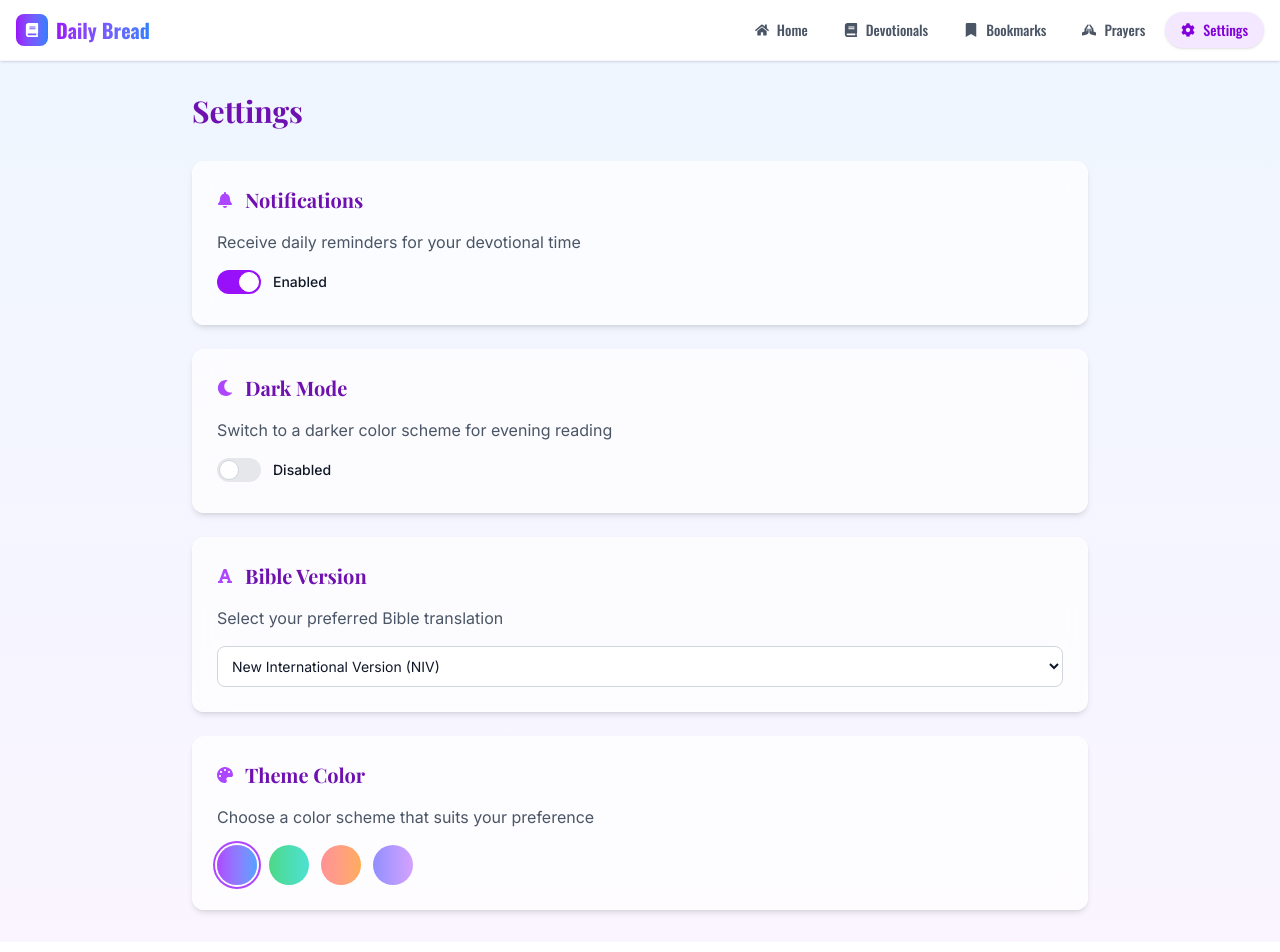
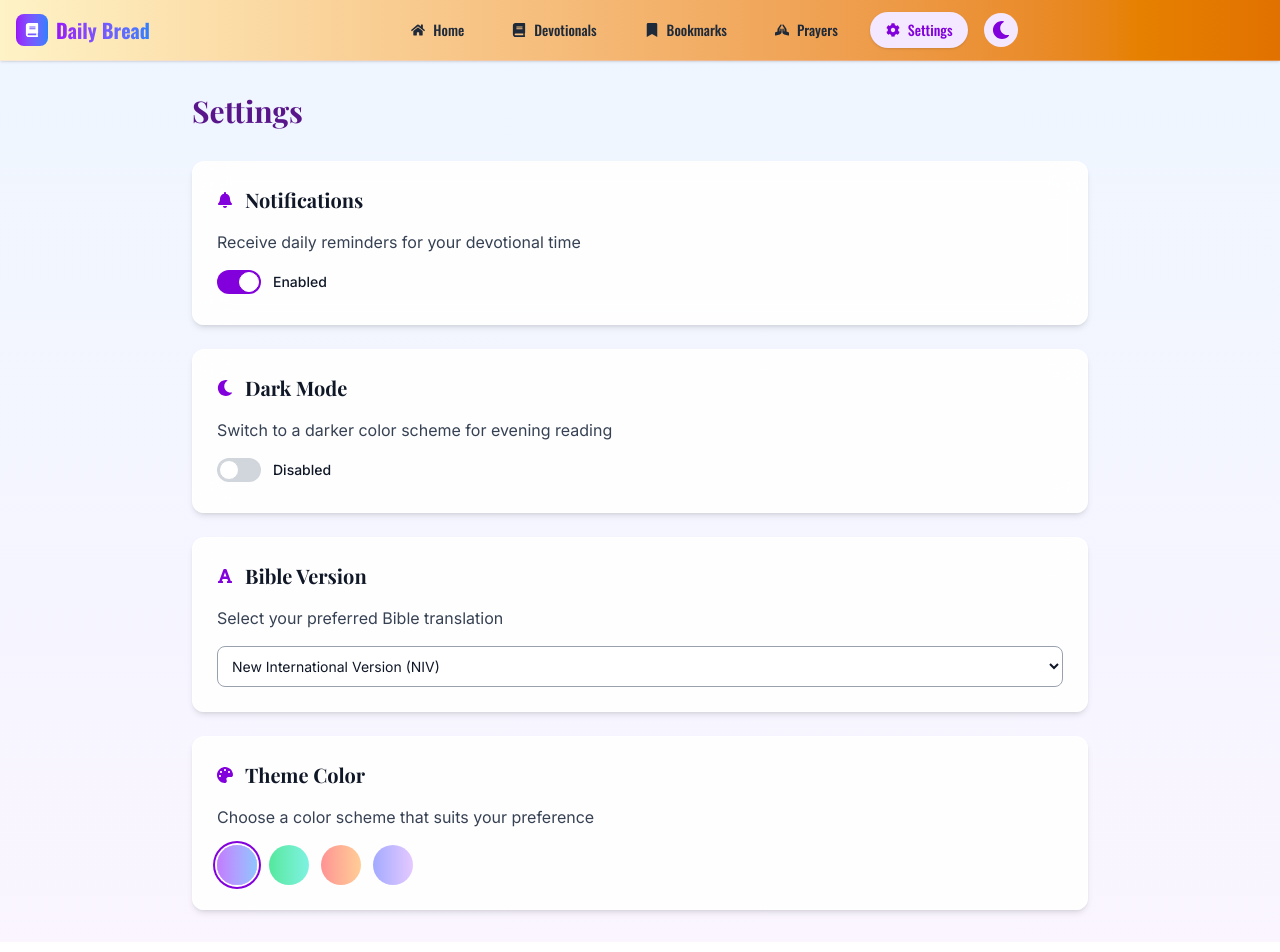
Before and after one commit to HerbertSegismar/daily-bidevo, a React (Vite) app: page /settings in a window 1280 px wide. Shown: the top 952 px of the page. Built offline with nearby package versions, Linux system fonts and the light colour scheme; a web font is replaced by a local one.

Commit message:
toggle for themes on navbar

```diff
--- a/src/components/Navbar.tsx
+++ b/src/components/Navbar.tsx
@@ -1,3 +1,4 @@
+// src/components/Navbar.tsx
 import { useState, useEffect, useRef } from "react";
 import { Link, useLocation } from "react-router-dom";
 import { gsap } from "gsap";
@@ -9,7 +10,10 @@ import {
   FaPrayingHands,
   FaBars,
   FaTimes,
+  FaMoon,
+  FaSun, // Add FaSun icon
 } from "react-icons/fa";
+import { useTheme } from "../contexts/ThemeContext"; // Import useTheme
 import type { NavItem } from "../types";
 
 const Navbar = () => {
@@ -17,6 +21,7 @@ const Navbar = () => {
   const location = useLocation();
   const navbarRef = useRef<HTMLDivElement>(null);
   const menuRef = useRef<HTMLDivElement>(null);
+  const { theme, toggleTheme } = useTheme(); // Get theme and toggle function
 
   const navItems: NavItem[] = [
     { label: "Home", path: "/", icon: <FaHome /> },
@@ -63,7 +68,7 @@ const Navbar = () => {
   return (
     <nav
       ref={navbarRef}
-      className="bg-white/80 backdrop-blur-md border-b border-purple-200/30 sticky top-0 z-50 shadow-sm"
+      className="bg-gradient-to-r from-amber-100 to-amber-600 backdrop-blur-md border-b border-purple-200/30 sticky top-0 z-50 shadow-sm"
     >
       <div className="container mx-auto px-4 py-3">
         <div className="flex justify-between items-center">
@@ -77,7 +82,7 @@ const Navbar = () => {
           </Link>
 
           {/* Desktop Navigation */}
-          <div className="hidden md:flex items-center space-x-1">
+          <div className="hidden md:flex items-center space-x-4">
             {navItems.map((item) => (
               <Link
                 key={item.path}
@@ -85,22 +90,42 @@ const Navbar = () => {
                 className={`flex items-center px-4 py-2 rounded-full text-sm font-medium transition-all duration-300 ${
                   location.pathname === item.path
                     ? "bg-purple-100 text-purple-700 shadow-sm"
-                    : "text-gray-600 hover:text-purple-700 hover:bg-purple-50"
+                    : "text-gray-800 hover:text-purple-700 hover:bg-purple-50"
                 }`}
               >
                 <span className="mr-2">{item.icon}</span>
                 {item.label}
               </Link>
             ))}
+
+            {/* Theme Toggle Switch */}
+            <button
+              onClick={toggleTheme}
+              className="p-2 rounded-full bg-purple-100 text-purple-700 hover:bg-purple-200 transition-colors duration-300"
+              aria-label="Toggle theme"
+            >
+              {theme === "dark" ? <FaSun size={18} /> : <FaMoon size={18} />}
+            </button>
           </div>
 
-          {/* Mobile Menu Button */}
+          {/* Mobile Menu Button and Theme Toggle */}
+          <div className="flex items-center space-x-2">
+            {/* Theme Toggle for Mobile */}
+            <button
+              onClick={toggleTheme}
+              className="md:hidden p-2 rounded-full bg-purple-100 text-purple-700 mr-2"
+              aria-label="Toggle theme"
+            >
+              {theme === "dark" ? <FaSun size={18} /> : <FaMoon size={18} />}
+            </button>
+
             <button
               onClick={toggleMenu}
               className="md:hidden p-2 rounded-lg bg-purple-100 text-purple-700"
             >
               {isMenuOpen ? <FaTimes /> : <FaBars />}
             </button>
+          </div>
         </div>
 
         {/* Mobile Navigation */}
--- a/src/pages/Devotionals.tsx
+++ b/src/pages/Devotionals.tsx
@@ -16,25 +16,25 @@ const Devotionals = () => {
       case "green":
         return {
           gradient: "from-green-500 to-teal-400",
-          text: "text-green-700",
+          text: "text-green-500",
           lightBg: "bg-green-50",
         };
       case "red":
         return {
           gradient: "from-red-500 to-orange-400",
-          text: "text-red-700",
+          text: "text-red-500",
           lightBg: "bg-red-50",
         };
       case "indigo":
         return {
           gradient: "from-indigo-500 to-purple-400",
-          text: "text-indigo-700",
+          text: "text-indigo-500",
           lightBg: "bg-indigo-50",
         };
       default: // purple
         return {
           gradient: "from-purple-500 to-blue-400",
-          text: "text-purple-700",
+          text: "text-purple-500",
           lightBg: "bg-purple-50",
         };
     }
@@ -138,7 +138,7 @@ const Devotionals = () => {
                   {devotional.title}
                 </h2>
                 <div
-                  className={`flex items-center text-sm text-gray-500 ${colorClasses.lightBg}/50 dark:bg-gray-600/50 px-2 py-1 rounded-full`}
+                  className={`flex items-center text-sm text-slate-200 ${colorClasses.lightBg}/50 dark:bg-gray-500/50 px-2 py-1 rounded-full`}
                 >
                   <FaCalendar className={`mr-1 ${colorClasses.text}`} />
                   {devotional.date}
--- a/src/pages/Home.tsx
+++ b/src/pages/Home.tsx
@@ -33,28 +33,28 @@ const Home = () => {
       case "green":
         return {
           gradient: "from-green-500 to-teal-400",
-          text: "text-green-700",
+          text: "text-green-400",
           lightBg: "bg-green-50",
           lightBorder: "border-green-100",
         };
       case "red":
         return {
           gradient: "from-red-500 to-orange-400",
-          text: "text-red-700",
+          text: "text-red-400",
           lightBg: "bg-red-50",
           lightBorder: "border-red-100",
         };
       case "indigo":
         return {
           gradient: "from-indigo-500 to-purple-400",
-          text: "text-indigo-700",
+          text: "text-indigo-400",
           lightBg: "bg-indigo-50",
           lightBorder: "border-indigo-100",
         };
       default: // purple
         return {
           gradient: "from-purple-500 to-blue-400",
-          text: "text-purple-700",
+          text: "text-purple-400",
           lightBg: "bg-purple-50",
           lightBorder: "border-purple-100",
         };
--- a/src/pages/Settings.tsx
+++ b/src/pages/Settings.tsx
@@ -57,27 +57,55 @@ const Settings = () => {
   const colorSchemes = [
     {
       name: "purple" as ColorScheme,
+      light: {
+        from: "from-purple-400",
+        to: "to-blue-300",
+        bg: "bg-gradient-to-r from-purple-400 to-blue-300",
+      },
+      dark: {
         from: "from-purple-500",
         to: "to-blue-400",
         bg: "bg-gradient-to-r from-purple-500 to-blue-400",
       },
+    },
     {
       name: "green" as ColorScheme,
+      light: {
+        from: "from-green-400",
+        to: "to-teal-300",
+        bg: "bg-gradient-to-r from-green-400 to-teal-300",
+      },
+      dark: {
         from: "from-green-500",
         to: "to-teal-400",
         bg: "bg-gradient-to-r from-green-500 to-teal-400",
       },
+    },
     {
       name: "red" as ColorScheme,
+      light: {
         from: "from-red-400",
+        to: "to-orange-300",
+        bg: "bg-gradient-to-r from-red-400 to-orange-300",
+      },
+      dark: {
+        from: "from-red-500",
         to: "to-orange-400",
         bg: "bg-gradient-to-r from-red-500 to-orange-400",
       },
+    },
     {
       name: "indigo" as ColorScheme,
+      light: {
+        from: "from-indigo-400",
+        to: "to-purple-300",
+        bg: "bg-gradient-to-r from-indigo-400 to-purple-300",
+      },
+      dark: {
         from: "from-indigo-500",
         to: "to-purple-400",
         bg: "bg-gradient-to-r from-indigo-500 to-purple-400",
+      },
     },
   ];
 
@@ -93,21 +121,21 @@ const Settings = () => {
       <div className="max-w-4xl mx-auto">
         <h1
           ref={titleRef}
-         className="text-3xl font-bold text-purple-800 dark:text-purple-300 mb-8"
+          className="text-3xl font-bold text-purple-900 dark:text-purple-300 mb-8"
         >
           Settings
         </h1>
 
         <div ref={cardsRef} className="grid grid-cols-1 gap-6">
           {/* Notifications Setting */}
-         <div className="bg-white/70 dark:bg-gray-700/70 backdrop-blur-lg rounded-xl shadow-md p-6 border border-white/30 dark:border-gray-600/30">
+          <div className="bg-white/90 dark:bg-gray-700/70 backdrop-blur-lg rounded-xl shadow-md p-6 border border-white/30 dark:border-gray-600/30">
             <div className="flex items-center mb-4">
-             <FaBell className="text-purple-500 dark:text-purple-400 mr-3" />
-             <h2 className="text-xl font-semibold text-purple-800 dark:text-purple-200">
+              <FaBell className="text-purple-700 dark:text-purple-400 mr-3" />
+              <h2 className="text-xl font-semibold text-gray-900 dark:text-purple-200">
                 Notifications
               </h2>
             </div>
-           <p className="text-gray-600 dark:text-gray-300 mb-4">
+            <p className="text-gray-700 dark:text-gray-300 mb-4">
               Receive daily reminders for your devotional time
             </p>
             <label className="relative inline-flex items-center cursor-pointer">
@@ -117,7 +145,7 @@ const Settings = () => {
                 checked={notifications}
                 onChange={() => setNotifications(!notifications)}
               />
-             <div className="w-11 h-6 bg-gray-200 peer-focus:outline-none rounded-full peer peer-checked:after:translate-x-full peer-checked:after:border-white after:content-[''] after:absolute after:top-[2px] after:left-[2px] after:bg-white after:border-gray-300 after:border after:rounded-full after:h-5 after:w-5 after:transition-all peer-checked:bg-purple-600"></div>
+              <div className="w-11 h-6 bg-gray-300 peer-focus:outline-none rounded-full peer peer-checked:after:translate-x-full peer-checked:after:border-white after:content-[''] after:absolute after:top-[2px] after:left-[2px] after:bg-white after:border-gray-300 after:border after:rounded-full after:h-5 after:w-5 after:transition-all peer-checked:bg-purple-700"></div>
               <span className="ml-3 text-sm font-medium text-gray-900 dark:text-gray-300">
                 {notifications ? "Enabled" : "Disabled"}
               </span>
@@ -125,14 +153,14 @@ const Settings = () => {
           </div>
 
           {/* Dark Mode Setting */}
-         <div className="bg-white/70 dark:bg-gray-700/70 backdrop-blur-lg rounded-xl shadow-md p-6 border border-white/30 dark:border-gray-600/30">
+          <div className="bg-white/90 dark:bg-gray-700/70 backdrop-blur-lg rounded-xl shadow-md p-6 border border-white/30 dark:border-gray-600/30">
             <div className="flex items-center mb-4">
-             <FaMoon className="text-purple-500 dark:text-purple-400 mr-3" />
-             <h2 className="text-xl font-semibold text-purple-800 dark:text-purple-200">
+              <FaMoon className="text-purple-700 dark:text-purple-400 mr-3" />
+              <h2 className="text-xl font-semibold text-gray-900 dark:text-purple-200">
                 Dark Mode
               </h2>
             </div>
-           <p className="text-gray-600 dark:text-gray-300 mb-4">
+            <p className="text-gray-700 dark:text-gray-300 mb-4">
               Switch to a darker color scheme for evening reading
             </p>
             <label className="relative inline-flex items-center cursor-pointer">
@@ -142,7 +170,7 @@ const Settings = () => {
                 checked={theme === "dark"}
                 onChange={toggleTheme}
               />
-             <div className="w-11 h-6 bg-gray-200 peer-focus:outline-none rounded-full peer peer-checked:after:translate-x-full peer-checked:after:border-white after:content-[''] after:absolute after:top-[2px] after:left-[2px] after:bg-white after:border-gray-300 after:border after:rounded-full after:h-5 after:w-5 after:transition-all peer-checked:bg-purple-600"></div>
+              <div className="w-11 h-6 bg-gray-300 peer-focus:outline-none rounded-full peer peer-checked:after:translate-x-full peer-checked:after:border-white after:content-[''] after:absolute after:top-[2px] after:left-[2px] after:bg-white after:border-gray-300 after:border after:rounded-full after:h-5 after:w-5 after:transition-all peer-checked:bg-purple-700"></div>
               <span className="ml-3 text-sm font-medium text-gray-900 dark:text-gray-300">
                 {theme === "dark" ? "Enabled" : "Disabled"}
               </span>
@@ -150,20 +178,20 @@ const Settings = () => {
           </div>
 
           {/* Bible Version Setting */}
-         <div className="bg-white/70 dark:bg-gray-700/70 backdrop-blur-lg rounded-xl shadow-md p-6 border border-white/30 dark:border-gray-600/30">
+          <div className="bg-white/90 dark:bg-gray-700/70 backdrop-blur-lg rounded-xl shadow-md p-6 border border-white/30 dark:border-gray-600/30">
             <div className="flex items-center mb-4">
-             <FaFont className="text-purple-500 dark:text-purple-400 mr-3" />
-             <h2 className="text-xl font-semibold text-purple-800 dark:text-purple-200">
+              <FaFont className="text-purple-700 dark:text-purple-400 mr-3" />
+              <h2 className="text-xl font-semibold text-gray-900 dark:text-purple-200">
                 Bible Version
               </h2>
             </div>
-           <p className="text-gray-600 dark:text-gray-300 mb-4">
+            <p className="text-gray-700 dark:text-gray-300 mb-4">
               Select your preferred Bible translation
             </p>
             <select
               value={bibleVersion}
               onChange={(e) => setBibleVersion(e.target.value)}
-             className="bg-white/80 dark:bg-gray-600/80 border border-gray-300 dark:border-gray-500 text-gray-900 dark:text-gray-100 text-sm rounded-lg focus:ring-purple-500 focus:border-purple-500 block w-full p-2.5"
+              className="bg-white dark:bg-gray-600/80 border border-gray-400 dark:border-gray-500 text-gray-900 dark:text-gray-100 text-sm rounded-lg focus:ring-purple-700 focus:border-purple-700 block w-full p-2.5"
             >
               <option value="NIV">New International Version (NIV)</option>
               <option value="ESV">English Standard Version (ESV)</option>
@@ -174,31 +202,35 @@ const Settings = () => {
           </div>
 
           {/* Theme Color Setting */}
-         <div className="bg-white/70 dark:bg-gray-700/70 backdrop-blur-lg rounded-xl shadow-md p-6 border border-white/30 dark:border-gray-600/30">
+          <div className="bg-white/90 dark:bg-gray-700/70 backdrop-blur-lg rounded-xl shadow-md p-6 border border-white/30 dark:border-gray-600/30">
             <div className="flex items-center mb-4">
-             <FaPalette className="text-purple-500 dark:text-purple-400 mr-3" />
-             <h2 className="text-xl font-semibold text-purple-800 dark:text-purple-200">
+              <FaPalette className="text-purple-700 dark:text-purple-400 mr-3" />
+              <h2 className="text-xl font-semibold text-gray-900 dark:text-purple-200">
                 Theme Color
               </h2>
             </div>
-           <p className="text-gray-600 dark:text-gray-300 mb-4">
+            <p className="text-gray-700 dark:text-gray-300 mb-4">
               Choose a color scheme that suits your preference
             </p>
             <div className="flex space-x-3">
-             {colorSchemes.map((scheme) => (
+              {colorSchemes.map((scheme) => {
+                const colorVariant =
+                  theme === "dark" ? scheme.dark : scheme.light;
+                return (
                   <button
                     key={scheme.name}
                     onClick={() => setColorScheme(scheme.name)}
                     className={`w-10 h-10 rounded-full bg-gradient-to-r ${
-                   scheme.from
-                 } ${scheme.to} ${
+                      colorVariant.from
+                    } ${colorVariant.to} ${
                       colorScheme === scheme.name
-                     ? "ring-2 ring-offset-2 ring-purple-500"
+                        ? "ring-2 ring-offset-2 ring-purple-700 dark:ring-purple-400"
                         : "opacity-70 hover:opacity-100"
                     } transition-all duration-200`}
                     aria-label={`${scheme.name} theme`}
                   ></button>
-             ))}
+                );
+              })}
             </div>
           </div>
         </div>
```
Lines whose indentation alone changed are shown as unchanged.
